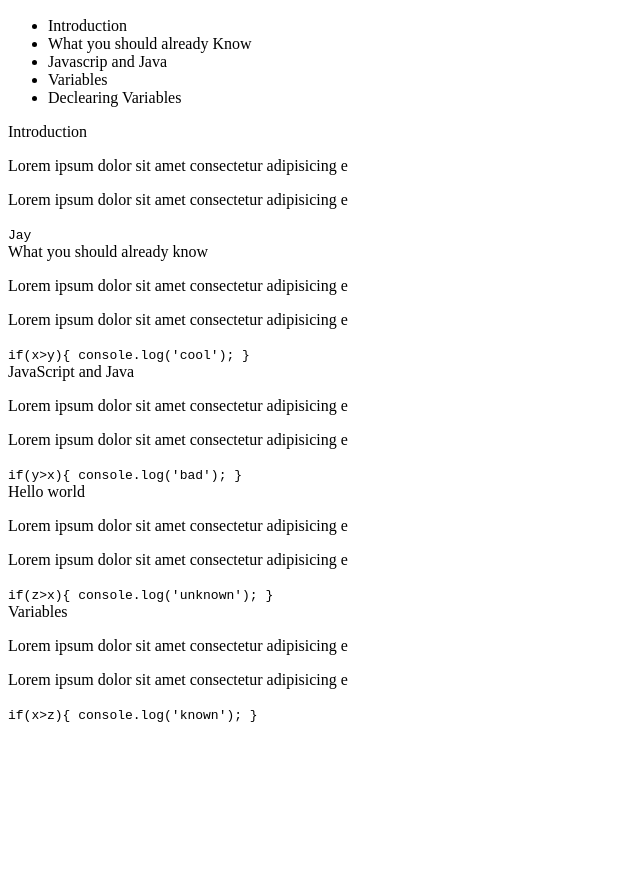
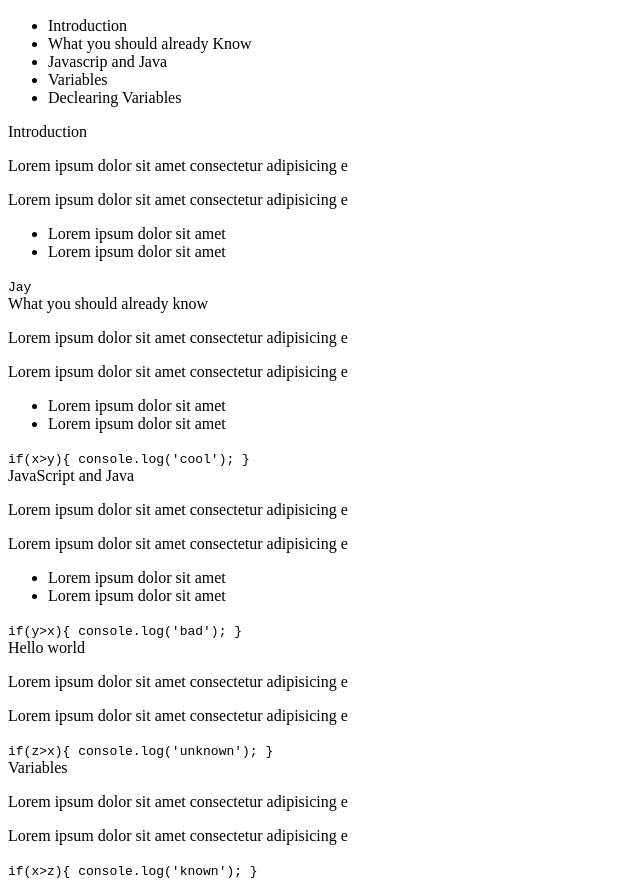
Before and after one commit to Jaymelfah/Beki_and_Jaymelfah, a plain HTML site: page index.html in a window 1280 px wide. Shown: the part 50-937 px from the top of the page, without its empty margins (0-640 px from the left). Before the commit the page ends 800 px from the top, so only its background shows below. Drawn offline with Linux system fonts and the light colour scheme.

Commit message:
feature 4

```diff
--- a/index.html
+++ b/index.html
@@ -21,23 +21,28 @@
     </header>
 
 <main id ="main-doc">
-<section .class ="main-section" id="Introduction" >
+<section class ="main-section" id="Introduction" >
   <header>Introduction</header>
-  <article>
   <p>Lorem ipsum dolor sit amet consectetur adipisicing e</p>
   <p>Lorem ipsum dolor sit amet consectetur adipisicing e</p>
-  </article>
+  <ul>
+    <li>Lorem ipsum dolor sit amet</li>
+    <li>Lorem ipsum dolor sit amet</li>
+  </ul>
   <code>
     <console class="log">Jay</console>
   </code>
 </section>
 
-<section .class ="main-section" id ="What_you_should_already_know">
+<section class ="main-section" id ="What_you_should_already_know">
   <header>What you should already know</header>
-  <article>
+
   <p>Lorem ipsum dolor sit amet consectetur adipisicing e</p>
   <p>Lorem ipsum dolor sit amet consectetur adipisicing e</p>
-  </article>
+  <ul>
+    <li>Lorem ipsum dolor sit amet</li>
+    <li>Lorem ipsum dolor sit amet</li>
+  </ul>
   <code>
     if(x>y){
       console.log('cool');
@@ -45,24 +50,27 @@
   </code>
 </section>
 
-<section .class ="main-section" id="JavaScript_and_Java">
+<section class ="main-section" id="JavaScript_and_Java">
   <header>JavaScript and Java</header>
-  <article>
+
   <p>Lorem ipsum dolor sit amet consectetur adipisicing e</p>
   <p>Lorem ipsum dolor sit amet consectetur adipisicing e</p>
-  </article>
+  <ul>
+    <li>Lorem ipsum dolor sit amet</li>
+    <li>Lorem ipsum dolor sit amet</li>
+  </ul>
   <code>
     if(y>x){
       console.log('bad');
     }
   </code>
 </section>
-<section .class ="main-section" id="Hello_world">
+<section class ="main-section" id="Hello_world">
   <header>Hello world</header>
-  <article>
+
   <p>Lorem ipsum dolor sit amet consectetur adipisicing e</p>
   <p>Lorem ipsum dolor sit amet consectetur adipisicing e</p>
-  </article>
+
   <code>
     if(z>x){
       console.log('unknown');
@@ -70,12 +78,12 @@
   </code>
 </section>
 
-<section .class ="main-section" id="Variables">
+<section class ="main-section" id="Variables">
   <header>Variables</header>
-  <article>
+
   <p>Lorem ipsum dolor sit amet consectetur adipisicing e</p>
   <p>Lorem ipsum dolor sit amet consectetur adipisicing e</p>
-  </article>
+
   <code>
     if(x>z){
       console.log('known');
```
Lines whose indentation alone changed are shown as unchanged.
